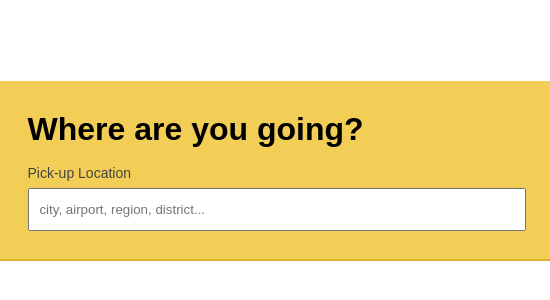
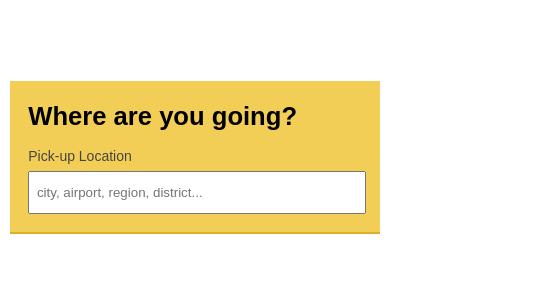
Before and after one commit to rzhekova/search-widget, a React (Create React App) app: page / in a window 390 px wide. Shown: the part 130-430 px from the top of the page, 550 px wide, since content can reach past the window. Built offline with nearby package versions, Linux system fonts and the light colour scheme.

Commit message:
makes widget responsive

```diff
--- a/src/App.css
+++ b/src/App.css
@@ -146,3 +146,17 @@ span {
 .district {
   background-color: #70d58e;
 }
+
+@media all and (max-width: 560px) {
+  div.search-field {
+    width: 95%;
+  }
+
+  ul {
+    width: 86%;
+  }
+
+  form h2 {
+    font-size: 1.6em;
+  }
+}
--- a/src/components/InputField.js
+++ b/src/components/InputField.js
@@ -1,6 +1,6 @@
 import React from "react";
 
-const InputField = ({ updateInputValue, inputValue }) => {
+const InputField = ({ updateInputValue }) => {
   return (
     <fieldset>
       <label htmlFor="autocompleteInput">Pick-up Location</label>
@@ -8,12 +8,12 @@ const InputField = ({ updateInputValue, inputValue }) => {
         type="text"
         name="autocompleteInput"
         id="autocompleteInput"
-        value={inputValue}
         onChange={event => updateInputValue(event.target.value)}
         placeholder="city, airport, region, district..."
         aria-required="true"
         aria-autocomplete="list"
         aria-haspopup="true"
+        required
       />
     </fieldset>
   );
--- a/src/components/Results.js
+++ b/src/components/Results.js
@@ -9,8 +9,11 @@ class Results extends Component {
 
   componentDidUpdate(prevProps) {
     const { inputValue } = this.props;
+    // let timeoutID = null;
     if (prevProps.inputValue !== inputValue) {
       this.debouncedFetchLocations(inputValue);
+      // clearTimeout(timeoutID);
+      // timeoutID = setTimeout(this.fetchLocations(inputValue), 1000);
     }
   }
 
@@ -27,7 +30,7 @@ class Results extends Component {
               No results found
             </li>
           ) : (
-            <li role="menuitem" key={result.placeKey}>
+            <li key={result.placeKey}>
               <span className={placeType}>
                 {this.formatPlaceType(result.placeType)}
               </span>
@@ -87,7 +90,7 @@ class Results extends Component {
     }
   };
 
-  debouncedFetchLocations = debounce(this.fetchLocations, 300);
+  debouncedFetchLocations = debounce(this.fetchLocations, 250);
 }
 
 export default Results;
--- a/src/components/SearchWidgetForm.js
+++ b/src/components/SearchWidgetForm.js
@@ -11,10 +11,7 @@ class SearchWidgetForm extends Component {
     const { inputValue } = this.state;
     return (
       <div>
-        <InputField
-          inputValue={inputValue}
-          updateInputValue={this.updateInputValue}
-        />
+        <InputField updateInputValue={this.updateInputValue} />
         <Results inputValue={inputValue} />
       </div>
     );
```
